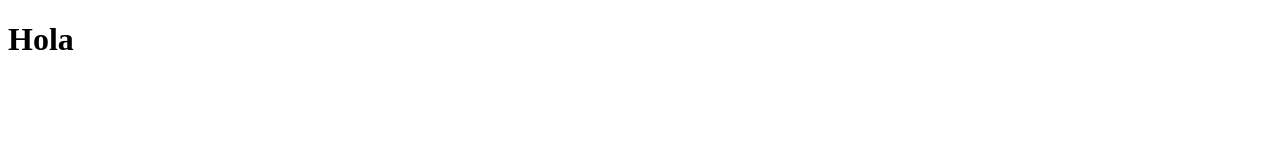
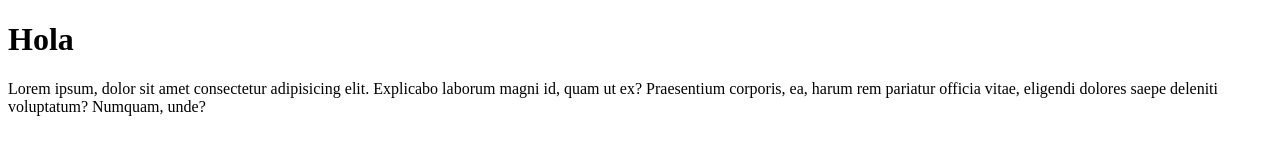
Before and after one commit to elysalem-missawi/examen, a plain HTML site: page archivo1.html in a window 1280 px wide. Drawn offline with Linux system fonts and the light colour scheme.

Commit message:
commit parrafo

```diff
--- a/archivo1.html
+++ b/archivo1.html
@@ -7,6 +7,7 @@
 </head>
 <body>
     <h1>Hola</h1>
+    <p>Lorem ipsum, dolor sit amet consectetur adipisicing elit. Explicabo laborum magni id, quam ut ex? Praesentium corporis, ea, harum rem pariatur officia vitae, eligendi dolores saepe deleniti voluptatum? Numquam, unde?</p>
 
 </body>
 </html>
```
